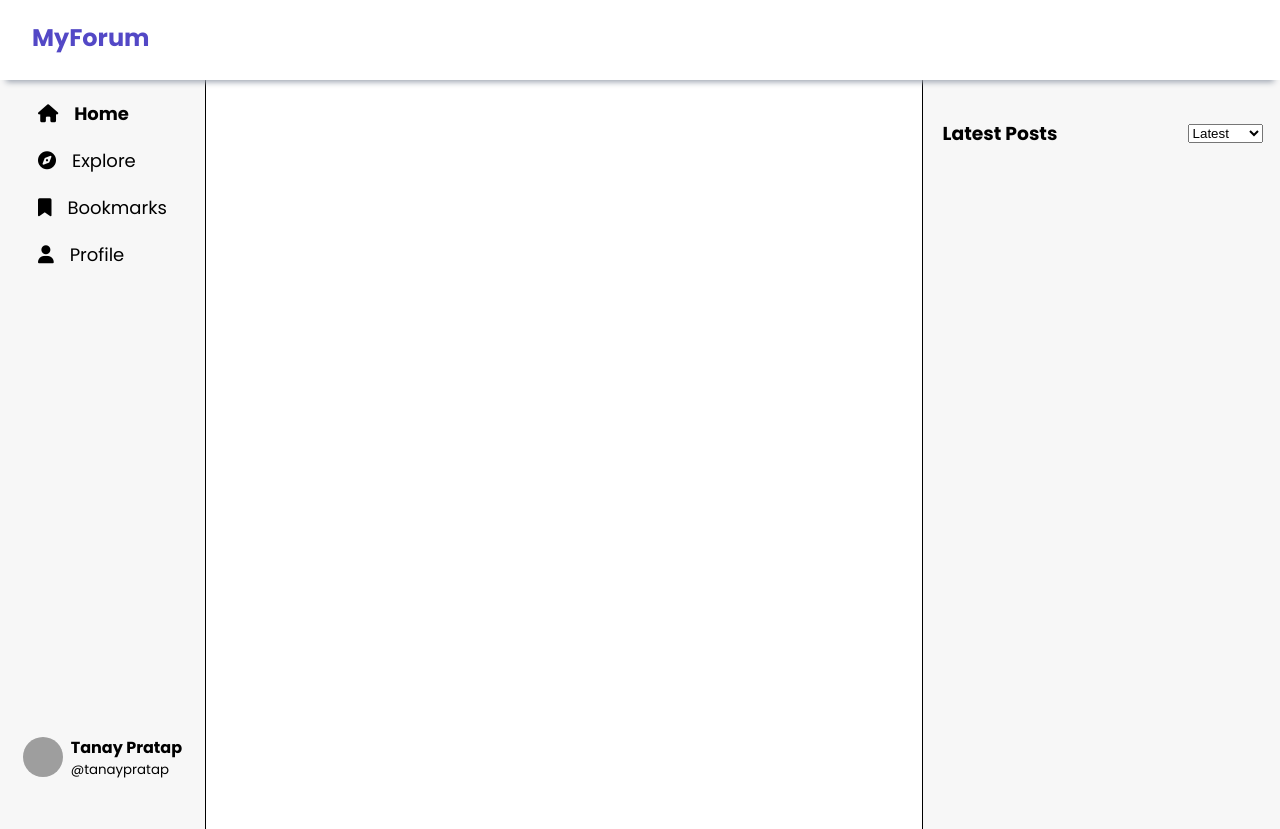
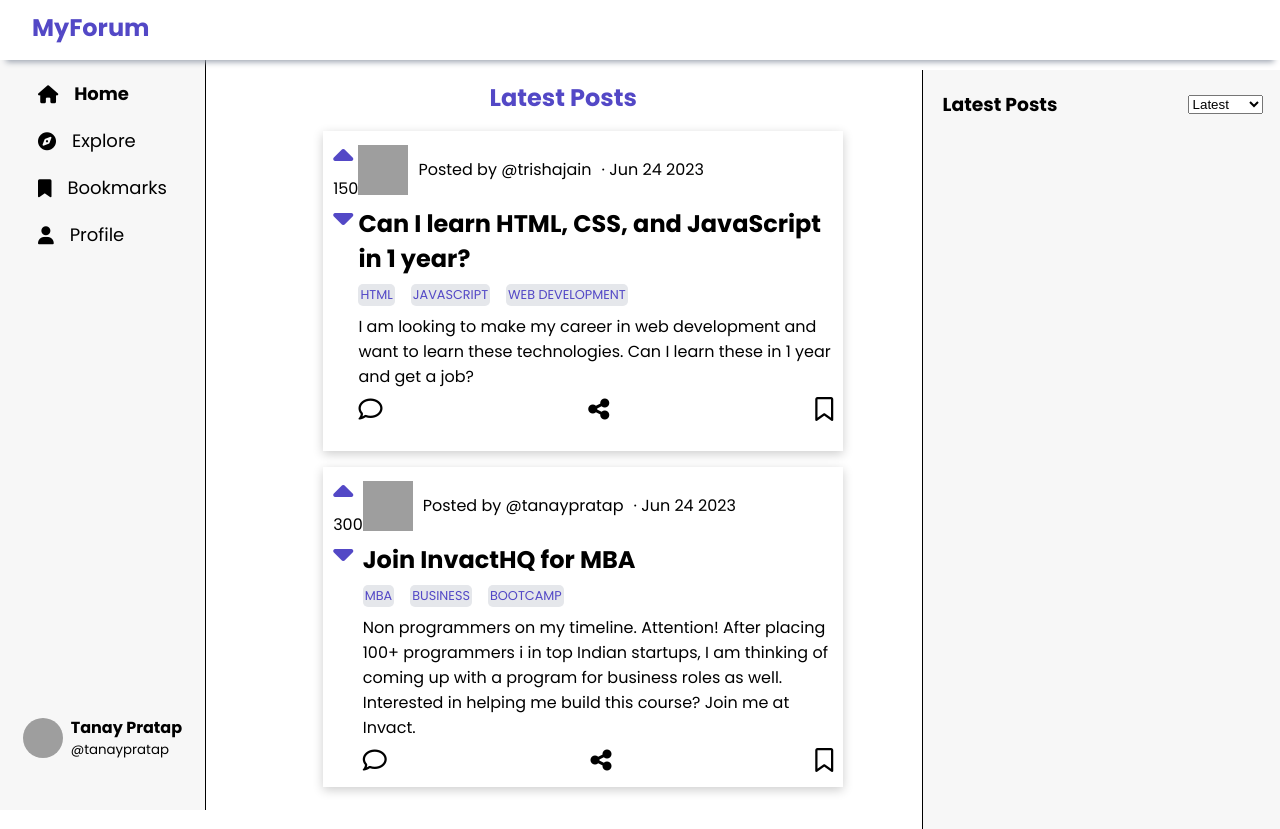
Before and after one commit to SudiptaChakraborty51/forum-app, a React (Create React App) app: page / in a window 1280 px wide. Before the commit the page ends 800 px from the top, so only its background shows below. Built offline with nearby package versions, Linux system fonts and the light colour scheme; grey boxes are pictures that could not be loaded.

Commit message:
feat: post feed

```diff
--- a/src/App.css
+++ b/src/App.css
@@ -10,5 +10,6 @@ body {
   --white-color: #ffffff;
   --black-color: #000000;
   --grey-color: #9ca3af;
+  --lightgrey-color: #e5e7eb;
   --offwhite-color: #f7f7f7;
 }
--- a/src/components/RightSideBar/rightSideBar.css
+++ /dev/null
@@ -1,22 +0,0 @@
-.right-sidebar {
-    border-left: 1px solid var(--black-color);
-    padding: 20px;
-    display: flex;
-    flex-direction: column;
-    gap: 1rem;
-    width: 25%;
-    min-height: 100vh;
-    position: fixed;
-    left: 72%;
-    background-color: var(--offwhite-color);
-  }
-
-  .right-sidebar .sort-post {
-    display: flex;
-    justify-content: space-between;
-    align-items: center;
-  }
-
-  .right-sidebar .sort-post h3 {
-    color: var(--black-color);
-  }
--- a/src/components/RightSideBar/rightSideBar.jsx
+++ /dev/null
@@ -1,22 +0,0 @@
-import React, { useState } from "react";
-import "./rightSideBar.css";
-import { sortOptions, getSortedPosts } from "../../utils/sortPosts";
-const RightSideBar = () => {
-  const [sortByOption, setSortByOption] = useState("Latest");
-  return (
-    <div className="right-sidebar">
-      <div className="sort-post">
-        <h3>{sortOptions[sortByOption]}</h3>
-        <select onChange={(e) => setSortByOption(e.target.value)}>
-          {Object.keys(sortOptions).map((option) => (
-            <option value={option} key={option}>
-              {option}
-            </option>
-          ))}
-        </select>
-      </div>
-    </div>
-  );
-};
-
-export default RightSideBar;
--- a/src/index.js
+++ b/src/index.js
@@ -8,7 +8,7 @@ const root = ReactDOM.createRoot(document.getElementById("root"));
 root.render(
   <React.StrictMode>
     <Router>
-      <App />
+        <App />
     </Router>
   </React.StrictMode>
 );
--- a/src/pages/Home/home.css
+++ b/src/pages/Home/home.css
@@ -1,6 +1,5 @@
 .home {
   background-color: var(--white-color);
-  color: var(--primary-color);
 }
 
 .home .home-header {
@@ -14,13 +13,95 @@
   background-color: var(--white-color);
 }
 
+.home h2 {
+  color: var(--primary-color);
+  margin: 0;
+  padding-top: 10px;
+}
+
+.home h3 {
+  margin: 0
+}
+
 .home-main {
   width: 58%;
+  padding: 10px 0;
   position: relative;
   left: 15%;
   border-radius: 0.75rem;
   display: flex;
   align-items: center;
   flex-direction: column;
+  height: calc(100% - 60px);
+  margin: 0;
+}
+
+.right-sidebar {
+  border-left: 1px solid var(--black-color);
+  padding: 20px;
+  display: flex;
+  flex-direction: column;
+  gap: 1rem;
+  width: 25%;
+  height: 100vh;
+  position: fixed;
+  left: 72%;
   background-color: var(--offwhite-color);
 }
+
+.right-sidebar .sort-post {
+  display: flex;
+  justify-content: space-between;
+  align-items: center;
+}
+
+.right-sidebar .sort-post h3 {
+  color: var(--black-color);
+}
+
+.post-card {
+  padding: 10px;
+  display: flex;
+  box-shadow: 0 3px 10px rgb(0 0 0 / 0.2);
+  width: 500px;
+  height: 300px;
+  margin-bottom: 1rem;
+}
+
+.post-votes-section i {
+  font-size: 2rem;
+  color: var(--primary-color);
+  cursor: pointer;
+}
+
+.post-details-section {
+  display: flex;
+  flex-direction: column;
+  gap: 0.5rem;
+}
+.post-created-detail {
+  display: flex;
+  gap: 10px;
+  align-items: center;
+}
+.post-heading {
+  font-weight: bolder;
+  font-size: 1.5rem;
+}
+.post-tags {
+  display: flex;
+  gap: 1rem;
+}
+.tag {
+  color: var(--primary-color);
+  background-color: var(--lightgrey-color);
+  font-size: 0.8rem;
+  border-radius: 5px;
+  padding: 2px;
+}
+.post-icons {
+  font-size: 1.5rem;
+  display: flex;
+  justify-content: space-between;
+  width: 100%;
+}
--- a/src/pages/Home/home.jsx
+++ b/src/pages/Home/home.jsx
@@ -1,19 +1,138 @@
-import React from 'react';
+import React from "react";
 import "./home.css";
-import LeftSideBar from '../../components/LeftSidebar/leftSidebar';
-import RightSideBar from '../../components/RightSideBar/rightSideBar';
+import LeftSideBar from "../../components/LeftSidebar/leftSidebar";
+import { useState } from "react";
+import { sortOptions, getSortedPosts } from "../../utils/sortPosts";
+import { forumData } from "../../data";
+import { useNavigate } from "react-router-dom";
 
 const Home = () => {
+  const [posts, setPosts] = useState(forumData.posts);
+
+  const handleUpvote = (postId) => {
+    setPosts((prevPosts) =>
+      prevPosts.map((post) => {
+        if (post.postId === postId) {
+          return {
+            ...post,
+            upvotes: post.upvotes + 1,
+          };
+        }
+        return post;
+      })
+    );
+  };
+
+  const handleDownvote = (postId) => {
+    setPosts((prevPosts) =>
+      prevPosts.map((post) => {
+        if (post.postId === postId) {
+          return {
+            ...post,
+            downvotes: post.downvotes + 1,
+          };
+        }
+        return post;
+      })
+    );
+  };
+
+  const handleBookmark = (postId) => {
+    setPosts((prevPosts) =>
+      prevPosts.map((post) => {
+        if (post.postId === postId) {
+          return {
+            ...post,
+            isBookmarked: !post.isBookmarked,
+          };
+        }
+        return post;
+      })
+    );
+  };
+
+  const [sortByOption, setSortByOption] = useState("Latest");
+
+  const sortedPosts = getSortedPosts(posts, sortByOption);
+
+  const navigate = useNavigate();
+
   return (
-    <div className='home'>
-      <div className='home-header'><h2>MyForum</h2></div>
+    <div className="home">
+      <div className="home-header">
+        <h2>MyForum</h2>
+      </div>
       <LeftSideBar />
-      <div className='home-main'>
+      <div className="home-main">
+      <h2>{sortOptions[sortByOption]}</h2>
+        <ul>
+          {sortedPosts?.map(
+            ({
+              postId,
+              username,
+              picUrl,
+              post,
+              postDescription,
+              upvotes,
+              downvotes,
+              tags,
+              createdAt,
+              isBookmarked
+            }) => (
+              <div className="post-card" key={postId}>
+              <div className="post-votes-section">
+                <i class="fa-solid fa-caret-up" onClick={() => handleUpvote(postId)}></i>
+                <div>{upvotes - downvotes}</div>
+                <i class="fa-solid fa-caret-down" onClick={() => handleDownvote(postId)}></i>
+              </div>
+              <div className="post-details-section">
+                <div className="post-created-detail">
+                  <img src={picUrl} alt={username} width="50" height="50" />
+                  <p>Posted by @{username}</p>
+                  <div>·{` ${new Date(createdAt)
+                .toDateString()
+                .split(" ")
+                .slice(1, 4)
+                .join(" ")}`}</div>
+                </div>
+                <div className="post-heading">{post}</div>
+                <div className="post-tags">
+                  {tags.map((tag) => (
+                    <div className="tag">{tag.toUpperCase()}</div>
+                  ))}
+                </div>
+                <div className="post-description">{postDescription}</div>
+                <div className="post-icons">
+                  <i
+                    class="fa-regular fa-comment"
+                    onClick={() => navigate(`/post/${postId}`)}
+                  ></i>
+                  <i class="fa-solid fa-share-nodes"></i>
+                  <i
+                    className={isBookmarked ? "fa-solid fa-bookmark" : "fa-regular fa-bookmark"}
+                    onClick={() => handleBookmark(postId)}
+                  ></i>
+                </div>
+              </div>
+            </div>
+            )
+          )}
+        </ul>
+        <div className="right-sidebar">
+          <div className="sort-post">
+            <h3>{sortOptions[sortByOption]}</h3>
+            <select onChange={(e) => setSortByOption(e.target.value)}>
+              {Object.keys(sortOptions).map((option) => (
+                <option value={option} key={option}>
+                  {option}
+                </option>
+              ))}
+            </select>
+          </div>
+        </div>
+      </div>
+    </div>
+  );
+};
 
-      </div>
-      <RightSideBar />
-    </div>
-  )
-}
-
-export default Home
+export default Home;
--- a/src/pages/SinglePost/singlePost.jsx
+++ b/src/pages/SinglePost/singlePost.jsx
@@ -2,6 +2,7 @@ import React from 'react';
 import "./singlePost.css";
 
 const SinglePost = () => {
+
   return (
     <div>
 
```
